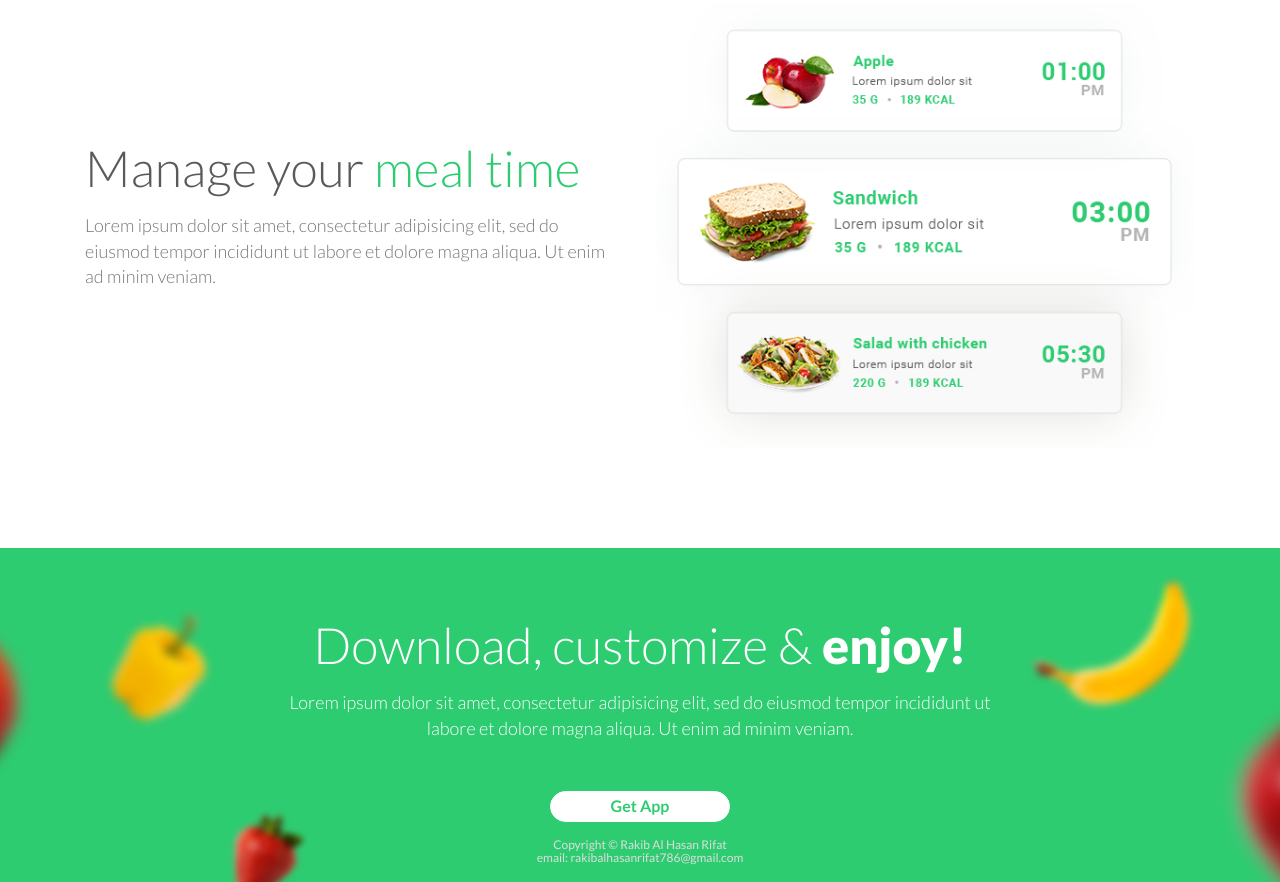
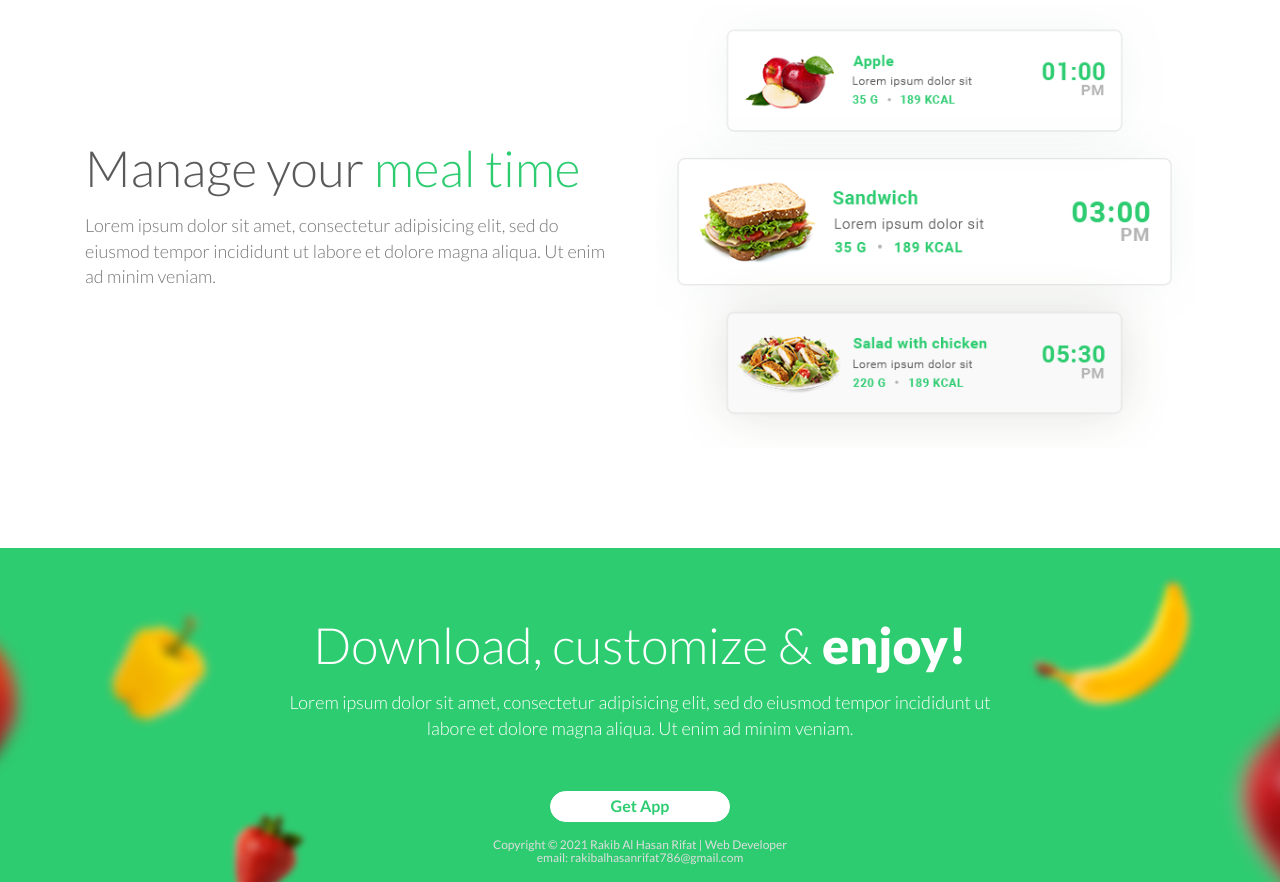
Before and after one commit to rakibalhasanrifat/fitApp, a plain HTML site: page index.html in a window 1280 px wide. Shown: the part 2516-3398 px from the top of the page. Drawn offline with nearby package versions, Linux system fonts and the light colour scheme.

Commit message:
Update index.html

```diff
--- a/index.html
+++ b/index.html
@@ -134,7 +134,7 @@
 						<div class="col-md-12">
 							<button type="button" class="btn btn-secondary center wow bounceInUp" style="visibility: visible; animation-name: bounceInUp;">Get App</button>
 
-							<h2 style="margin: 0;"><a style="position: absolute;left: 50%;color: #ddd !important;z-index: 1000;transform: translate(-50%,-44px);font-size: 12px;text-align: center;" href="email: rakibalhasanrifat786@gmail.com" target="_blank">Copyright © Rakib Al Hasan Rifat<br>email: rakibalhasanrifat786@gmail.com</a></h2>
+							<h2 style="margin: 0;"><a style="position: absolute;left: 50%;color: #ddd !important;z-index: 1000;transform: translate(-50%,-44px);font-size: 12px;text-align: center;" href="https://rakibalhasanrifat.github.io/rakib/" target="_blank">Copyright © 2021 Rakib Al Hasan Rifat | Web Developer<br>email: rakibalhasanrifat786@gmail.com</a></h2>
 						</div>
 					</div>
 				</div>
```
